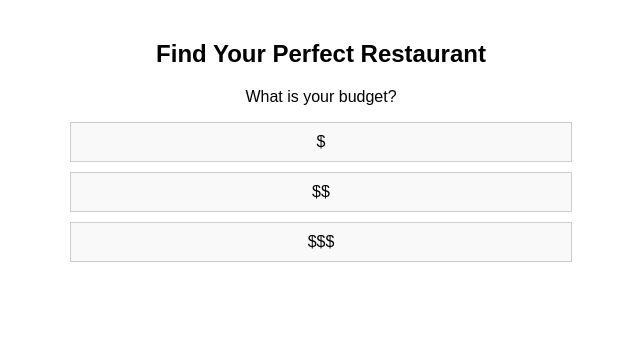
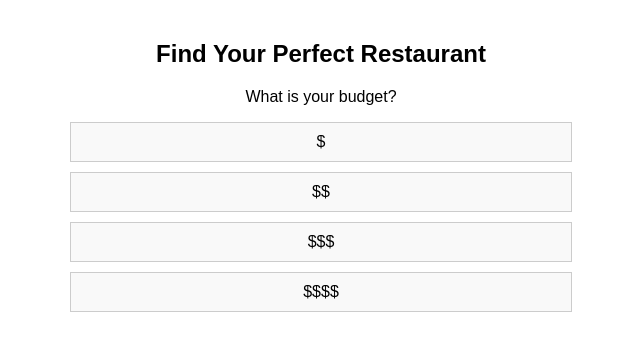
Before and after one commit to thvl3/310m3app, a plain HTML site: page index.html in a window 1280 px wide. Both pictures are taken after a click on the element "American". Shown: the full height of the page, 319-959 px from the left. Drawn offline with Linux system fonts and the light colour scheme.

Commit message:
asdasddasdasd

```diff
--- a/index.html
+++ b/index.html
@@ -37,9 +37,11 @@
 
     <script>
         const questions = [
-            { text: "What type of cuisine do you prefer?", choices: ["American", "Mexican", "Asian", "Italian"], key: "cuisine" },
-            { text: "What is your budget?", choices: ["$", "$$", "$$$"], key: "budget" },
-            { text: "What kind of atmosphere do you prefer?", choices: ["Casual", "Romantic", "Lively"], key: "atmosphere" }
+            { text: "What type of cuisine do you prefer?", choices: ["American", "Mexican", "Asian", "Italian", "BBQ", "Fast Food", "Hawaiian", "Indian"], key: "cuisine" },
+            { text: "What is your budget?", choices: ["$", "$$", "$$$", "$$$$"], key: "budget" },
+            { text: "What kind of atmosphere do you prefer?", choices: ["Casual", "Romantic", "Lively", "Relaxed & Quiet", "Rustic & Cozy"], key: "vibe" },
+            { text: "How social do you want the dining experience to be?", choices: ["Open Seating", "Quiet & Private", "Fast & Efficient"], key: "social" },
+            { text: "Do you need any dietary options?", choices: ["Vegetarian", "Vegan", "Gluten-Free", "None"], key: "dietary" }
         ];
 
         let currentQuestion = 0;
@@ -57,7 +59,7 @@
                     button.classList.add("choice-box");
                     button.innerText = choice;
                     button.onclick = () => {
-                        responses[question.key] = choice.toLowerCase();
+                        responses[question.key] = choice;
                         currentQuestion++;
                         displayQuestion();
                     };
@@ -69,7 +71,7 @@
         }
 
         function submitResponses() {
-            fetch("http://localhost:5000/recommend", {
+            fetch("/recommend", {
                 method: "POST",
                 headers: { "Content-Type": "application/json" },
                 body: JSON.stringify(responses)
```
Also changed, not shown: 1 other file.
